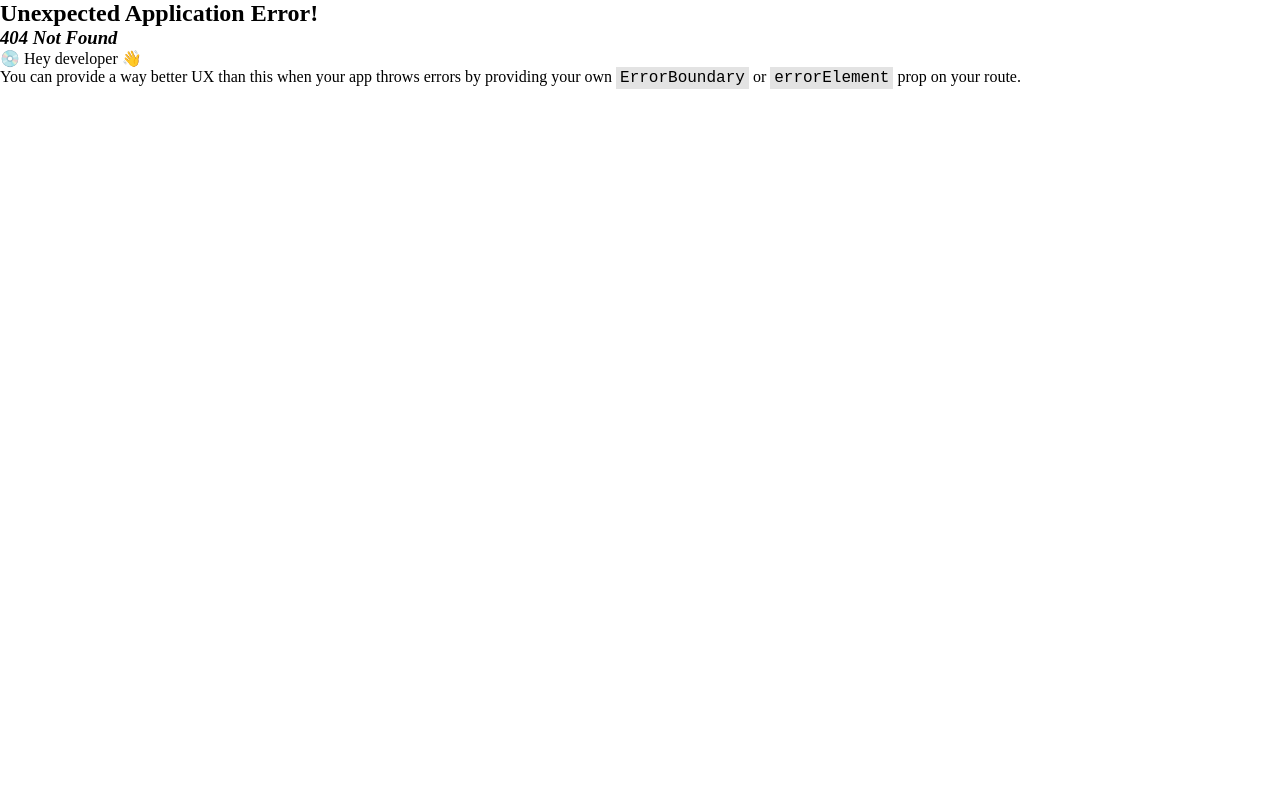
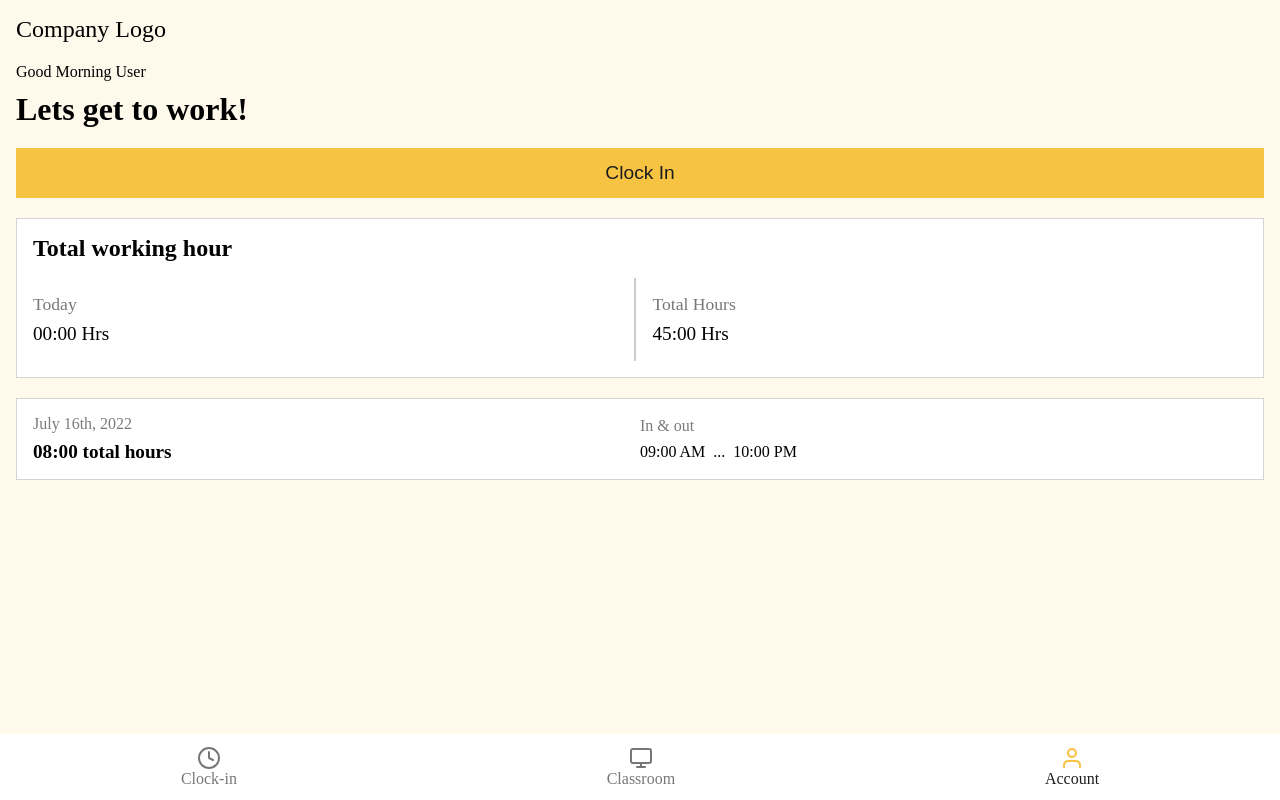
Before and after one commit to macin-dev/time-tracker, a React (Vite) app: page /account in a window 1280 px wide. Before the commit this address had no page. Built offline with nearby package versions, Linux system fonts and the light colour scheme.

Commit message:
add a user navigation menu

```diff
--- /dev/null
+++ b/src/components/menubar/ClassroomIcon.jsx
@@ -0,0 +1,35 @@
+const ClassroomIcon = ({ stroke }) => {
+  return (
+    <svg
+      width="24"
+      height="24"
+      viewBox="0 0 24 24"
+      fill="none"
+      xmlns="http://www.w3.org/2000/svg"
+    >
+      <path
+        d="M20 3H4C2.89543 3 2 3.89543 2 5V15C2 16.1046 2.89543 17 4 17H20C21.1046 17 22 16.1046 22 15V5C22 3.89543 21.1046 3 20 3Z"
+        stroke={stroke ? stroke : "#787777"}
+        strokeWidth="2"
+        strokeLinecap="round"
+        strokeLinejoin="round"
+      />
+      <path
+        d="M8 21H16"
+        stroke={stroke ? stroke : "#787777"}
+        strokeWidth="2"
+        strokeLinecap="round"
+        strokeLinejoin="round"
+      />
+      <path
+        d="M12 17V21"
+        stroke={stroke ? stroke : "#787777"}
+        strokeWidth="2"
+        strokeLinecap="round"
+        strokeLinejoin="round"
+      />
+    </svg>
+  );
+};
+
+export default ClassroomIcon;
--- /dev/null
+++ b/src/components/menubar/ClockIcon.jsx
@@ -0,0 +1,28 @@
+const ClockIcon = ({ stroke }) => {
+  return (
+    <svg
+      width="24"
+      height="24"
+      viewBox="0 0 24 24"
+      fill="none"
+      xmlns="http://www.w3.org/2000/svg"
+    >
+      <path
+        d="M12 22C17.5228 22 22 17.5228 22 12C22 6.47715 17.5228 2 12 2C6.47715 2 2 6.47715 2 12C2 17.5228 6.47715 22 12 22Z"
+        stroke={stroke ? stroke : "#787777"}
+        strokeWidth="2"
+        strokeLinecap="round"
+        strokeLinejoin="round"
+      />
+      <path
+        d="M12 6V12L16 14"
+        stroke={stroke ? stroke : "#787777"}
+        strokeWidth="2"
+        strokeLinecap="round"
+        strokeLinejoin="round"
+      />
+    </svg>
+  );
+};
+
+export default ClockIcon;
--- /dev/null
+++ b/src/components/menubar/List.jsx
@@ -0,0 +1,15 @@
+import { NavLink } from "react-router-dom";
+
+const List = ({ children, text, path, pathname }) => {
+  const currentPage = pathname === path;
+  return (
+    <NavLink to={path}>
+      <li className="menu-list">
+        {children}
+        <span className={currentPage ? "list-active" : ""}>{text}</span>
+      </li>
+    </NavLink>
+  );
+};
+
+export default List;
--- /dev/null
+++ b/src/components/menubar/MenuBar.jsx
@@ -0,0 +1,29 @@
+import ClockIcon from "./ClockIcon";
+import List from "./List";
+import { useLocation } from "react-router-dom";
+import ClassroomIcon from "./ClassroomIcon";
+
+import "./MenuBar.scss";
+import UserIcon from "./UserIcon";
+
+const MenuBar = () => {
+  const { pathname } = useLocation();
+
+  return (
+    <nav className="user-menu">
+      <ul className="menu-lists">
+        <List path="/workedHours" text="Clock-in" pathname={pathname}>
+          <ClockIcon stroke={pathname == "/workedHours" ? "#f7c343" : ""} />
+        </List>
+        <List path="/classroom" text="Classroom" pathname={pathname}>
+          <ClassroomIcon stroke={pathname == "/classroom" ? "#f7c343" : ""} />
+        </List>
+        <List path="/account" text="Account" pathname={pathname}>
+          <UserIcon fill={pathname == "/account" ? "#f7c343" : ""} />
+        </List>
+      </ul>
+    </nav>
+  );
+};
+
+export default MenuBar;
--- /dev/null
+++ b/src/components/menubar/MenuBar.scss
@@ -0,0 +1,38 @@
+$color-text: #787777;
+$primary-color: #f7c343;
+
+.user-menu {
+  width: 100%;
+  background-color: #fff;
+  position: absolute;
+  bottom: 0;
+  left: 0;
+  z-index: 9;
+}
+
+.menu-lists {
+  list-style: none;
+  display: flex;
+  justify-content: space-around;
+  align-items: center;
+  gap: 0.5rem;
+  color: $color-text;
+}
+
+.menu-lists > a {
+  text-decoration: none;
+  color: $color-text;
+}
+
+.list-active {
+  color: #1d1d1d;
+}
+
+.menu-list {
+  display: flex;
+  flex-direction: column;
+  align-items: center;
+  justify-content: center;
+  padding: 0.75rem;
+  cursor: pointer;
+}
--- /dev/null
+++ b/src/components/menubar/UserIcon.jsx
@@ -0,0 +1,26 @@
+const UserIcon = ({ fill }) => {
+  return (
+    <svg
+      width="24"
+      height="24"
+      viewBox="0 0 24 24"
+      fill="none"
+      xmlns="http://www.w3.org/2000/svg"
+    >
+      <path
+        fillRule="evenodd"
+        clipRule="evenodd"
+        d="M4.46447 15.4645C5.40215 14.5268 6.67392 14 8 14H16C17.3261 14 18.5979 14.5268 19.5355 15.4645C20.4732 16.4021 21 17.6739 21 19V21C21 21.5523 20.5523 22 20 22C19.4477 22 19 21.5523 19 21V19C19 18.2044 18.6839 17.4413 18.1213 16.8787C17.5587 16.3161 16.7956 16 16 16H8C7.20435 16 6.44129 16.3161 5.87868 16.8787C5.31607 17.4413 5 18.2044 5 19V21C5 21.5523 4.55228 22 4 22C3.44772 22 3 21.5523 3 21V19C3 17.6739 3.52678 16.4021 4.46447 15.4645Z"
+        fill={fill ? fill : "#787777"}
+      />
+      <path
+        fillRule="evenodd"
+        clipRule="evenodd"
+        d="M12 4C10.3431 4 9 5.34315 9 7C9 8.65685 10.3431 10 12 10C13.6569 10 15 8.65685 15 7C15 5.34315 13.6569 4 12 4ZM7 7C7 4.23858 9.23858 2 12 2C14.7614 2 17 4.23858 17 7C17 9.76142 14.7614 12 12 12C9.23858 12 7 9.76142 7 7Z"
+        fill={fill ? fill : "#787777"}
+      />
+    </svg>
+  );
+};
+
+export default UserIcon;
--- a/src/main.jsx
+++ b/src/main.jsx
@@ -17,11 +17,13 @@ const router = createBrowserRouter(
   createRoutesFromElements(
     <>
       <Route path="/" element={<App />}>
-        <Route path="/clasroom" element={<Clasroom />} />
+        <Route path="/class" element={<Clasroom />} />
         <Route path="users" element={<UserTable />} />
       </Route>
       <Route path="checador" element={<Checker />} />
-      <Route path="checker" element={<Employee />} />
+      <Route path="workedHours" element={<Employee />} />
+      <Route path="classroom" element={<Employee />} />
+      <Route path="account" element={<Employee />} />
     </>
   )
 );
--- a/src/pages/employee/Employee.jsx
+++ b/src/pages/employee/Employee.jsx
@@ -3,6 +3,7 @@ import CardWorkedHours from "../../components/cardworkedhours/CardWorkedHours";
 import "./Employee.scss";
 import Button from "./Button";
 import Timer from "./Timer";
+import MenuBar from "../../components/menubar/MenuBar";
 
 const Employee = () => {
   const [clockIn, setClockIn] = useState(false);
@@ -61,6 +62,7 @@ const Employee = () => {
       </section>
 
       <CardWorkedHours />
+      <MenuBar />
     </section>
   );
 };
--- a/src/pages/employee/Employee.scss
+++ b/src/pages/employee/Employee.scss
@@ -15,6 +15,7 @@ $main-color: #f7c343;
   gap: 20px;
   background-color: $bg-app;
   padding: 1rem;
+  position: relative;
 }
 
 .app-work__tw {
```
Also changed, not shown: src/assets/monitor.svg (added).
